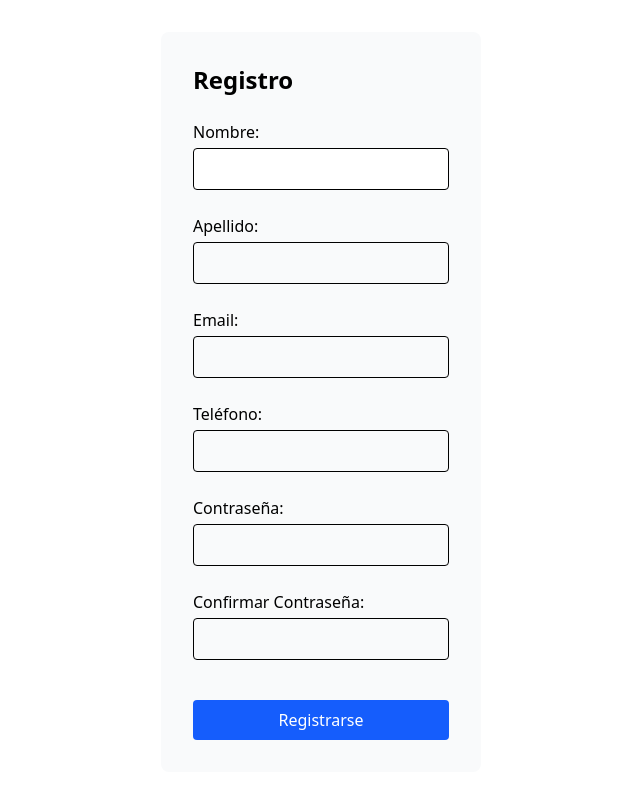
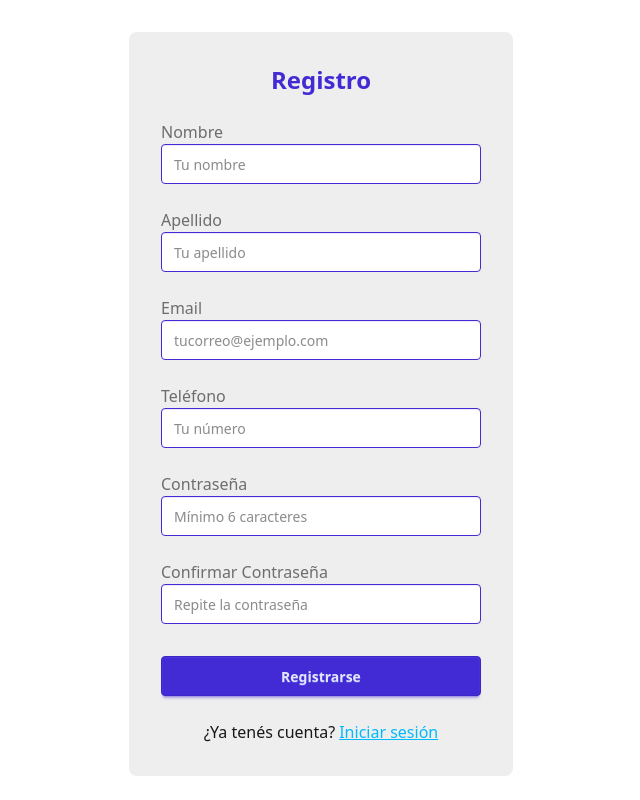
Before and after one commit to RibLucas23/UTN-React, a React (Vite) app: page / in a window 1280 px wide. Shown: the whole page, without its empty margins (319-959 px from the left). Built offline with nearby package versions, Linux system fonts and the light colour scheme.

Commit message:
add-daisyUi / fix-registerView

```diff
--- a/package.json
+++ b/package.json
@@ -20,6 +20,7 @@
     "@types/react": "^19.1.2",
     "@types/react-dom": "^19.1.2",
     "@vitejs/plugin-react": "^4.4.1",
+    "daisyui": "^5.0.43",
     "eslint": "^9.25.0",
     "eslint-plugin-react-hooks": "^5.2.0",
     "eslint-plugin-react-refresh": "^0.4.19",
--- a/src/components/Register.jsx
+++ b/src/components/Register.jsx
@@ -16,82 +16,108 @@ function Register() {
 
    return (
       <>
-         <div class="flex items-center justify-center pt-8">
+         <div className="flex items-center justify-center pt-8">
+            <form
+               onSubmit={handleSubmit}
+               className="flex min-w-80 max-w-xl flex-col gap-6 rounded-lg bg-base-300 p-8"
+            >
+               <h1 className="text-2xl font-bold text-center text-primary">Registro</h1>
 
-            <form onSubmit={handleSubmit} className="flex min-w-80 max-w-xl flex-col gap-6 rounded-lg bg-gray-50 p-8">
-               <h1 className=" font-bold text-2xl">Registro</h1>
-               <div>
-                  <label className="block mb-1">Nombre:</label>
+               <label className="form-control w-full max-w-xs">
+                  <div className="label">
+                     <span className="label-text">Nombre</span>
+                  </div>
                   <input
                      type="text"
                      name="nombre"
                      value={nombre}
                      onChange={(e) => setNombre(e.target.value)}
-                     className="w-full p-2 border rounded bg-white"
+                     placeholder="Tu nombre"
+                     className="input input-bordered input-primary w-full"
                   />
-               </div>
+               </label>
 
-               <div>
-                  <label className="block mb-1">Apellido:</label>
+               <label className="form-control w-full max-w-xs">
+                  <div className="label">
+                     <span className="label-text">Apellido</span>
+                  </div>
                   <input
                      type="text"
                      name="apellido"
                      value={apellido}
                      onChange={(e) => setApellido(e.target.value)}
-                     className="w-full p-2 border rounded"
+                     placeholder="Tu apellido"
+                     className="input input-bordered input-primary w-full"
                   />
-               </div>
+               </label>
 
-               <div>
-                  <label className="block mb-1">Email:</label>
+               <label className="form-control w-full max-w-xs">
+                  <div className="label">
+                     <span className="label-text">Email</span>
+                  </div>
                   <input
                      type="email"
                      name="email"
                      value={email}
                      onChange={(e) => setEmail(e.target.value)}
-                     className="w-full p-2 border rounded"
+                     placeholder="tucorreo@ejemplo.com"
+                     className="input input-bordered input-primary w-full"
                   />
-               </div>
+               </label>
 
-               <div>
-                  <label className="block mb-1">Teléfono:</label>
+               <label className="form-control w-full max-w-xs">
+                  <div className="label">
+                     <span className="label-text">Teléfono</span>
+                  </div>
                   <input
                      type="tel"
                      name="telefono"
                      value={telefono}
                      onChange={(e) => setTelefono(e.target.value)}
-                     className="w-full p-2 border rounded"
+                     placeholder="Tu número"
+                     className="input input-bordered input-primary w-full"
                   />
-               </div>
+               </label>
 
-               <div>
-                  <label className="block mb-1">Contraseña:</label>
+               <label className="form-control w-full max-w-xs">
+                  <div className="label">
+                     <span className="label-text">Contraseña</span>
+                  </div>
                   <input
                      type="password"
                      name="password"
                      value={password}
                      onChange={(e) => setPassword(e.target.value)}
-                     className="w-full p-2 border rounded"
+                     placeholder="Mínimo 6 caracteres"
+                     className="input input-bordered input-primary w-full"
                   />
-               </div>
+               </label>
 
-               <div>
-                  <label className="block mb-1">Confirmar Contraseña:</label>
+               <label className="form-control w-full max-w-xs">
+                  <div className="label">
+                     <span className="label-text">Confirmar Contraseña</span>
+                  </div>
                   <input
                      type="password"
                      name="confirmPw"
                      value={confirmPw}
                      onChange={(e) => setConfirmPw(e.target.value)}
-                     className="w-full p-2 border rounded"
+                     placeholder="Repite la contraseña"
+                     className="input input-bordered input-primary w-full"
                   />
-               </div>
+               </label>
 
                <button
                   type="submit"
-                  className="mt-4 w-full bg-blue-600 text-white p-2 rounded hover:bg-blue-700 cursor-pointer"
+                  className="btn btn-primary mt-2 w-full"
                >
                   Registrarse
                </button>
+
+               <span className="text-center">
+                  ¿Ya tenés cuenta?
+                  <a href="/login" className="link link-info ml-1">Iniciar sesión</a>
+               </span>
             </form>
          </div>
 
--- a/src/index.css
+++ b/src/index.css
@@ -1 +1,2 @@
 @import 'tailwindcss';
+@plugin "daisyui";
```
Also changed, not shown: 1 other file (tests, documents, lock files or other folders).
